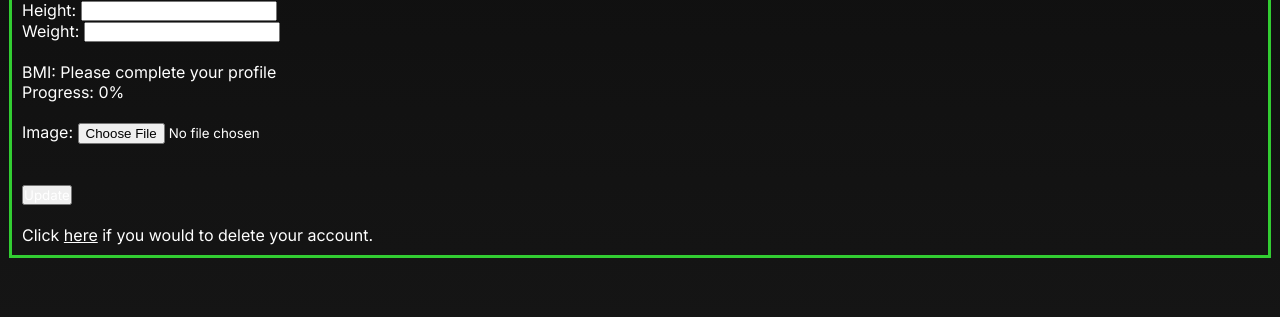
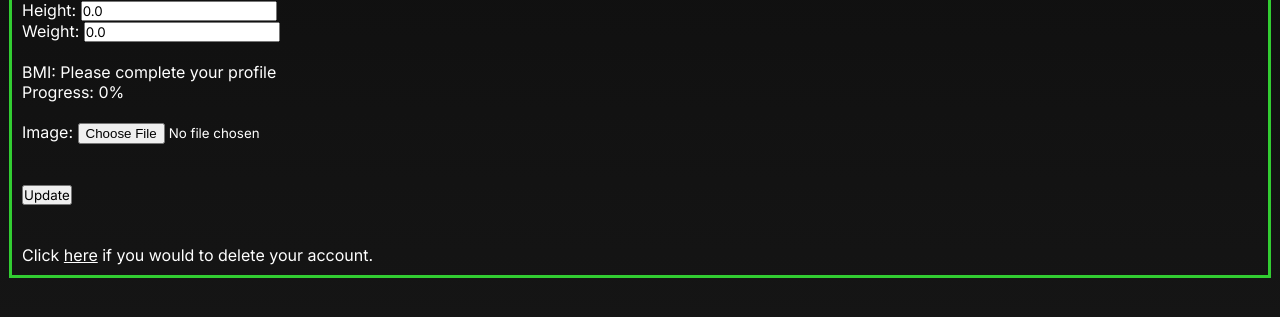
Before and after one commit to wirrexx/fit_jerk, a Django app: page /settings/ in a window 1280 px wide. Shown: the part 102-419 px from the top of the page. Run offline with Django 5.2, Linux system fonts and the light colour scheme; the visitor is signed in with stand-in values (Sample User, id 1); data comes from the database, SQL or seed files in the repository.

Commit message:
updated css for settings.py

```diff
--- a/fj/fitness_jerk/static/css/styles.css
+++ b/fj/fitness_jerk/static/css/styles.css
@@ -36,6 +36,15 @@ body {
 .profile {
     outline: 3px solid limegreen;
     padding: 10px;
+}
+
+#id_height,
+#id_weight {
+    color: black;
+}
+
+input[type="submit"] {
+    color: black;
 }
 
 /*-----------user/profile-------------*/
@@ -215,10 +224,6 @@ img {
     transition: var(--timing);
 }
 
-/* .youda:hover .logo {
-    transform: translateY(-2rem) translateZ(20px);
-    rotate: x -30deg;
-} */
 
 .front-image {
     scale: 1.5;
@@ -226,7 +231,7 @@ img {
     opacity: 0;
     z-index: 100;
     transition: var(--timing);
-    rotate: x -25;
+    rotate: x -35deg;
 }
 
 .muscles:hover .front-image {
--- a/fj/fitness_jerk/templates/fitness_jerk/settings.html
+++ b/fj/fitness_jerk/templates/fitness_jerk/settings.html
@@ -19,7 +19,9 @@
         {% csrf_token %}
         {{ profile_pic.as_p }}
         <br><br>
-        <input type="submit" value="Update">
+        <div class="submit-btn">
+            <input type="submit" value="Update">
+        </div>
         <br><br>
         <p>Click <a href="{% url 'delete' %}">here</a> if you would to delete your account.</p>
     </form>
```
